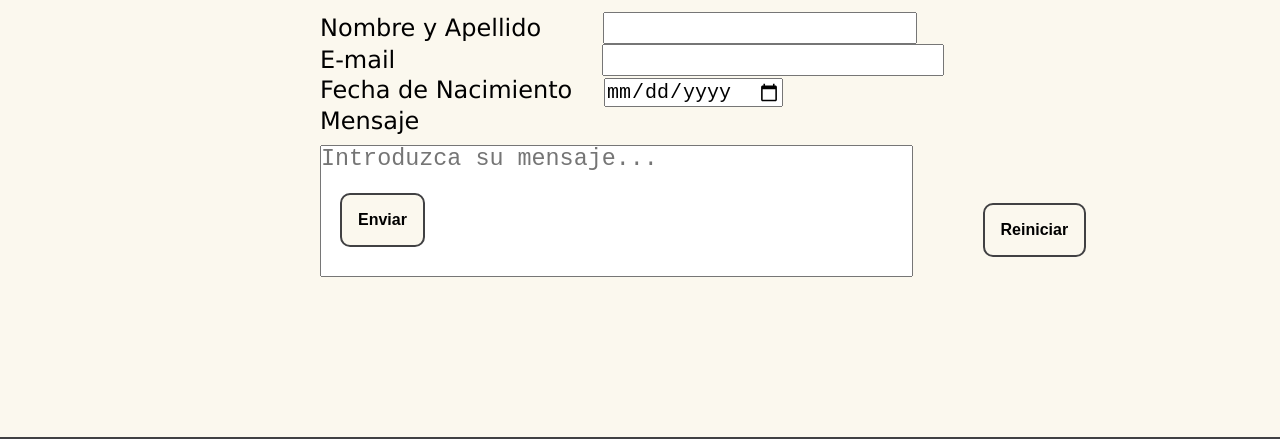
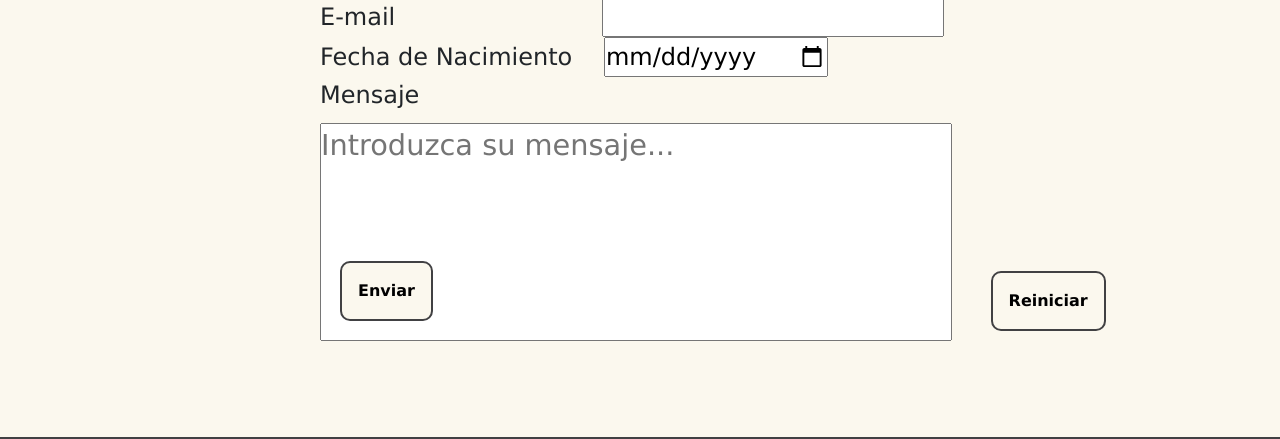
Before and after one commit to andymedina1/pruebas, a plain HTML site: page pages/contacto.html in a window 1280 px wide. Shown: the part 313-752 px from the top of the page. Drawn offline with nearby package versions, Linux system fonts and the light colour scheme.

Commit message:
Añadido Bootstrap y Bootstrap-Icons

```diff
--- a/pages/contacto.html
+++ b/pages/contacto.html
@@ -5,14 +5,21 @@
   <meta charset="UTF-8">
   <meta name="viewport" content="width=device-width, initial-scale=1.0">
   <title>💻 Contacto 🖨</title>
-  <!--   CSS   -->
-  <link rel="stylesheet" href="../css/estilos.css">
   <!-- Icono -->
   <link rel="icon" type="image/x-icon" href="../img/mug.svg">
   <!-- Fuente -->
   <link rel="preconnect" href="https://fonts.googleapis.com">
   <link rel="preconnect" href="https://fonts.gstatic.com" crossorigin>
   <link href="https://fonts.googleapis.com/css2?family=Cousine&display=swap" rel="stylesheet">
+
+  <!-- Bootstrap -->
+  <link href="https://cdn.jsdelivr.net/npm/bootstrap@5.3.2/dist/css/bootstrap.min.css" rel="stylesheet" integrity="sha384-T3c6CoIi6uLrA9TneNEoa7RxnatzjcDSCmG1MXxSR1GAsXEV/Dwwykc2MPK8M2HN" crossorigin="anonymous">
+
+  <!-- Bootstrap Icons -->
+  <link rel="stylesheet" href="https://cdn.jsdelivr.net/npm/bootstrap-icons@1.11.1/font/bootstrap-icons.css">
+
+  <!--   CSS Propio   -->
+  <link rel="stylesheet" href="../css/estilos.css">
 </head>
 
 <body>
@@ -79,6 +86,9 @@
       <p>Tech-Shop</p>
     </div>
   </footer>
+
+  <!-- Bootstrap Script -->
+  <script src="https://cdn.jsdelivr.net/npm/bootstrap@5.3.2/dist/js/bootstrap.bundle.min.js" integrity="sha384-C6RzsynM9kWDrMNeT87bh95OGNyZPhcTNXj1NW7RuBCsyN/o0jlpcV8Qyq46cDfL" crossorigin="anonymous"></script>
 </body>
 
 </html>
```
Also changed, not shown: index.html (+12 -2 lines), pages/clientes.html (+12 -2 lines), pages/nosotros.html (+12 -2 lines), pages/productos.html (+12 -2 lines), pages/sucursales.html (+12 -2 lines).
